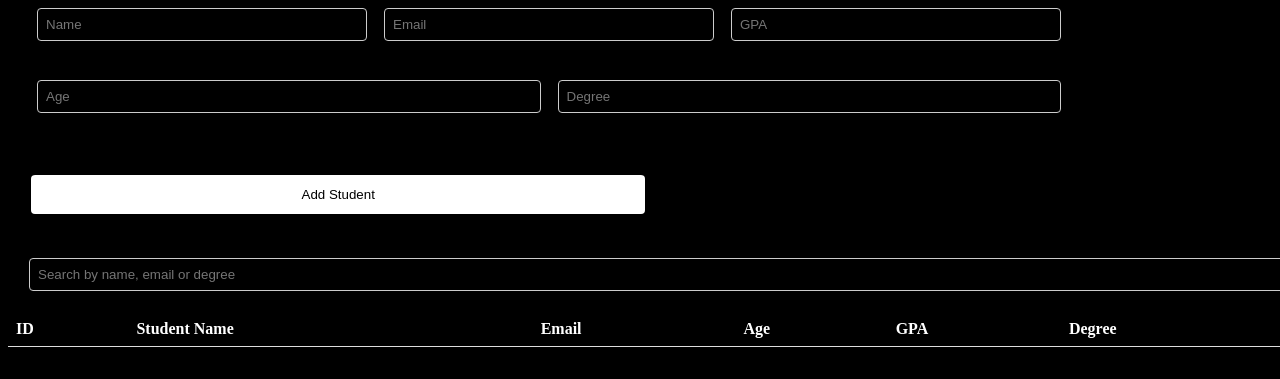
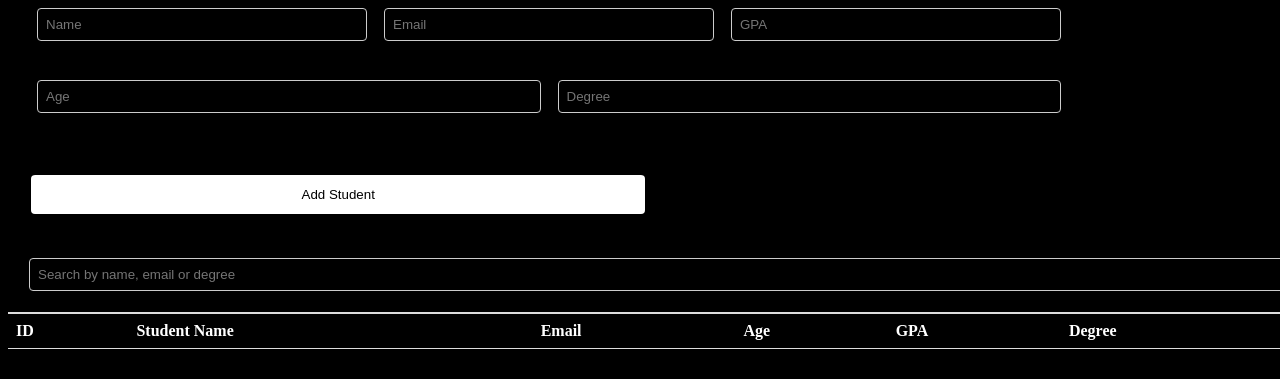
Before and after one commit to 17-08-2003/module-f2-test, a plain HTML site: page index.html in a window 1280 px wide. Shown: the part 79-458 px from the top of the page. Drawn offline with Linux system fonts and the light colour scheme.

Commit message:
Update style.css

```diff
--- a/style.css
+++ b/style.css
@@ -13,6 +13,9 @@ th, td {
     text-align: left;
     border-bottom: 1px solid #ddd;
 }
+tr:first-child {
+    border-top: 2px solid #ddd;
+  }
 .form-row{
 display: flex;
     align-items: center;
```
